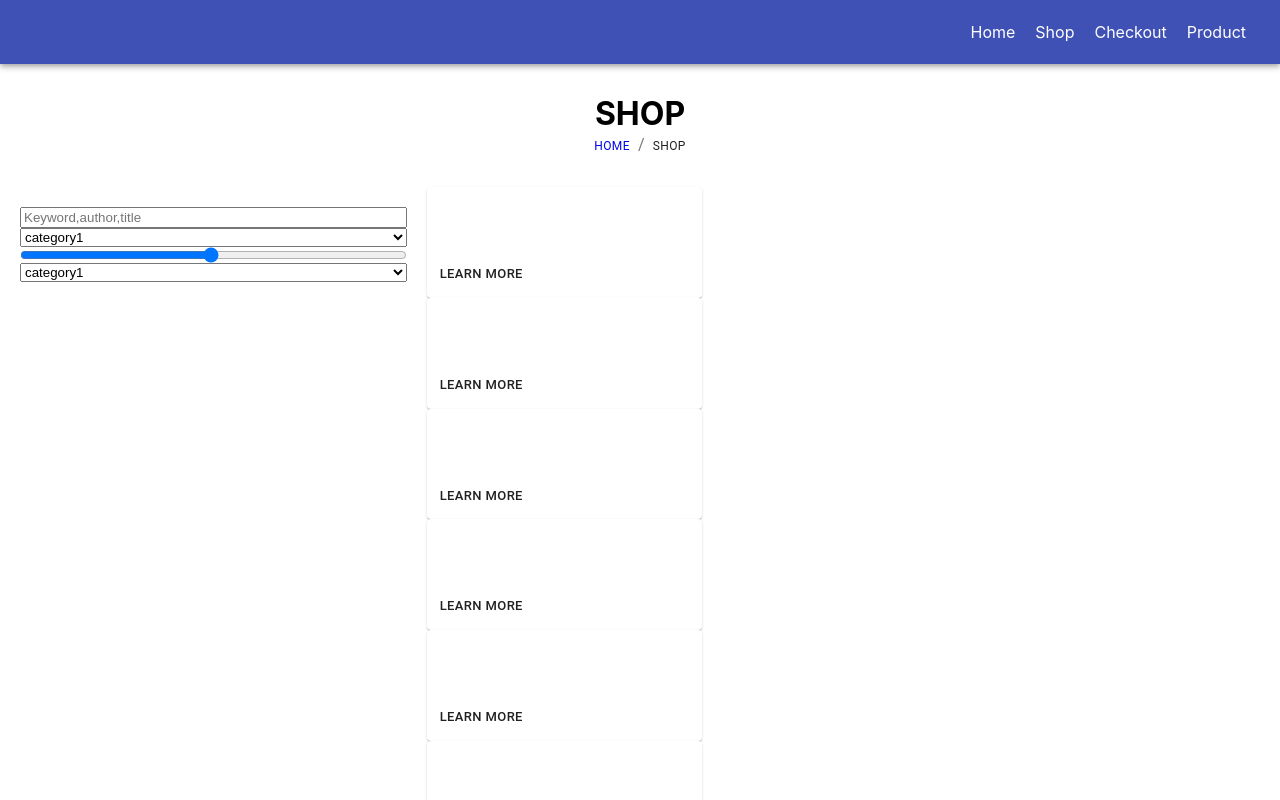
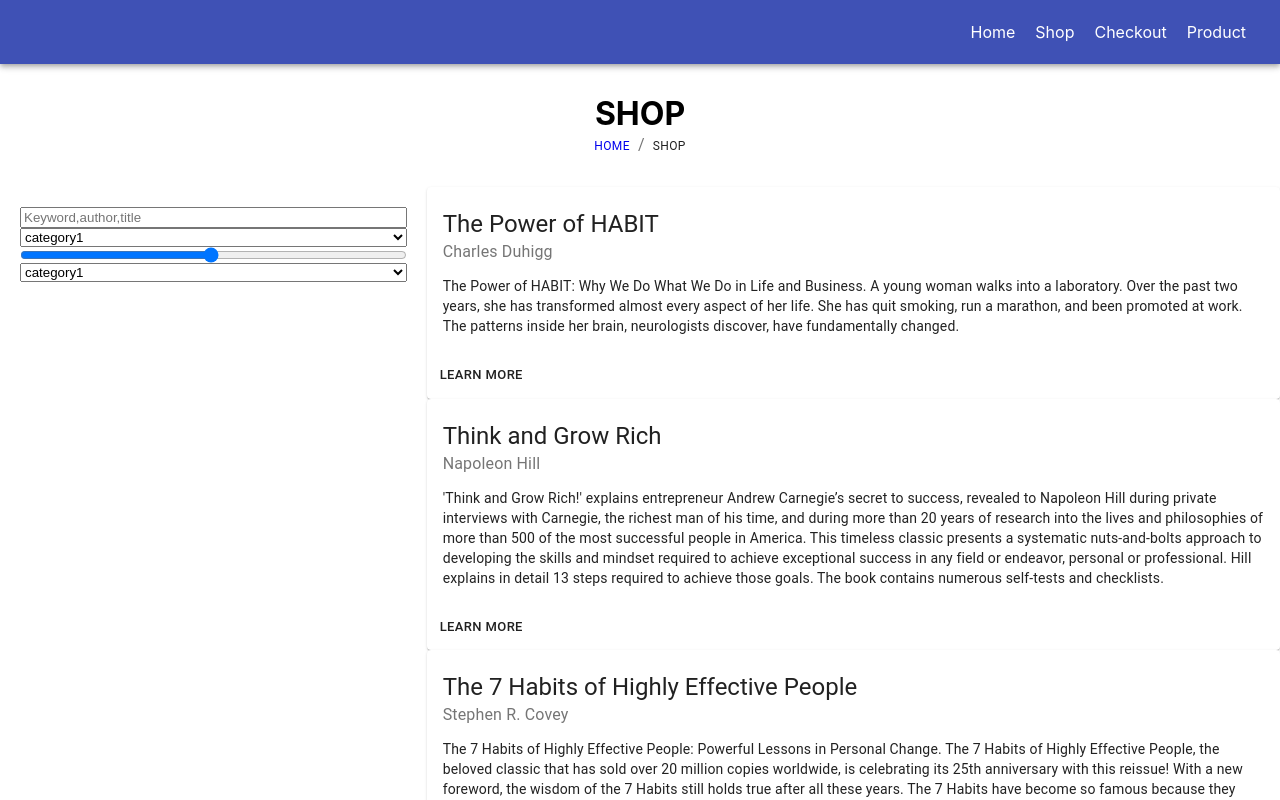
Before and after one commit to dipeshshakya/reactjs_bookshop, a React (Create React App) app: page /Shop in a window 1280 px wide. Shown: the top 800 px of the page. Built offline with nearby package versions, Linux system fonts and the light colour scheme; grey boxes are pictures that could not be loaded.

Commit message:
material ui card component display fixed

```diff
--- a/src/components/Book.js
+++ b/src/components/Book.js
@@ -24,9 +24,9 @@ const useStyles = makeStyles({
     marginBottom: 12,
   },
 });
-function Book(props) {
+function Book({ book }) {
   const classes = useStyles();
-  const { id, name, author, img, description, price } = props;
+  const { id, name, author, img, description, price } = book;
   return (
     <Grid item xs>
       <Card className={classes.root} id={id}>
```
